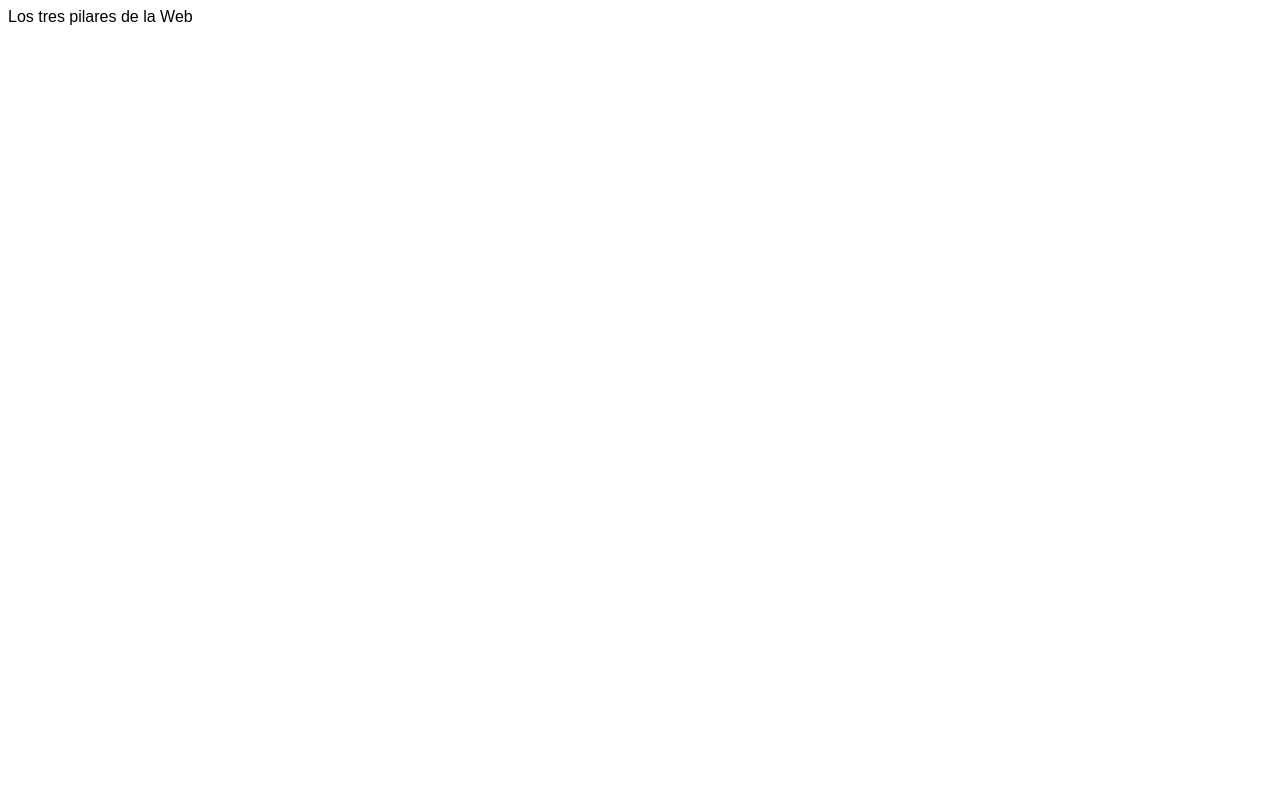
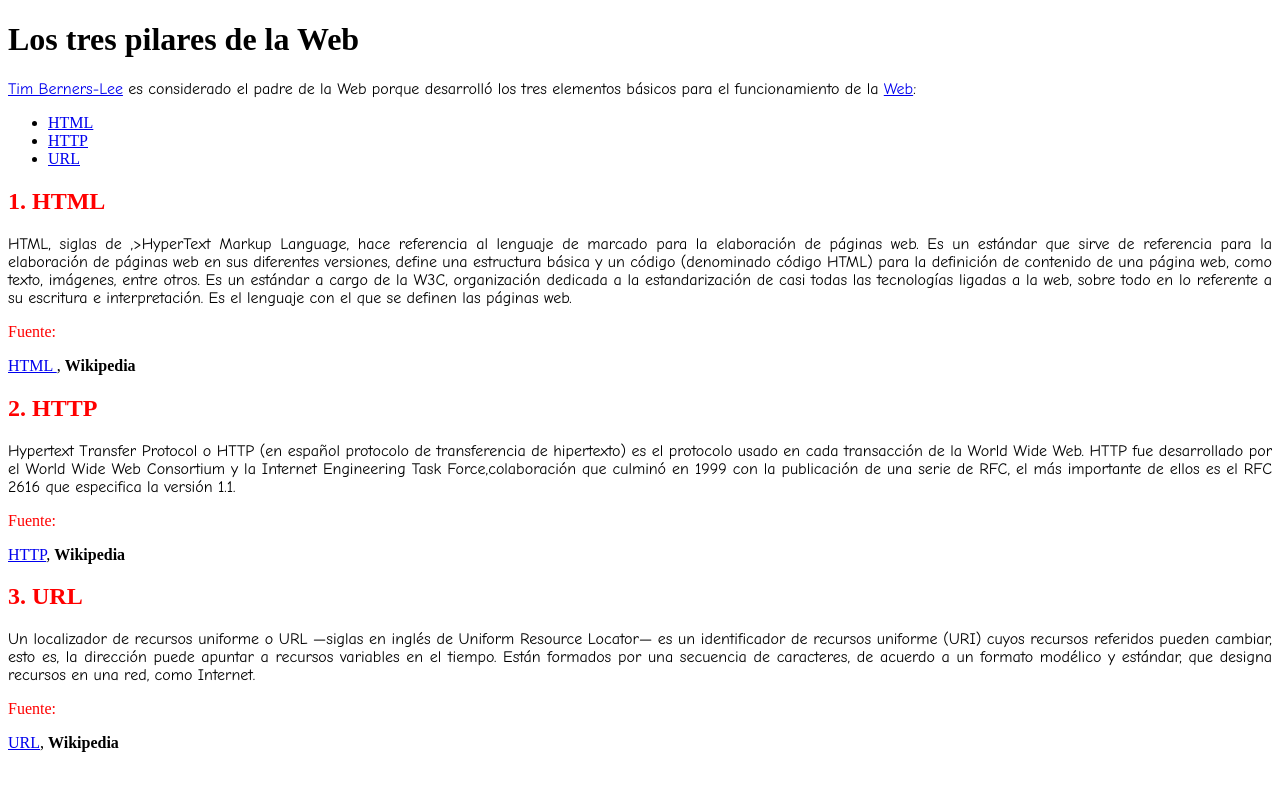
Before and after one commit to 31565181/lab_2_html, a plain HTML site: page index.html in a window 1280 px wide. Drawn offline with Linux system fonts and the light colour scheme.

Commit message:
Update index.html

```diff
--- a/index.html
+++ b/index.html
@@ -1,16 +1,74 @@
 <!DOCTYPE html>
-<html lang="en">
+<html>
 <head>
-    <meta charset="UTF-8">
-    <meta name="viewport" content="width=device-width, initial-scale=1.0">
-    <title>Los tres pilares de las Web</title>
-    <style>
+<title>Los tres pilares de la Web</title>
 
-    </style>
+<style>
+    p {
+      text-align: justify;
+      font-family: "Comic Sans MS", sans-serif;
+      font-size: 10 px;
+    }
+  </style>
+
 </head>
 <body>
-    <Los style="font-family: Arial;">Los tres pilares de la Web</h1>
 
+<h1>Los tres pilares de la Web</h1>
+<p>
+<a href="http://es.wikipedia.org/wiki/Tim_Berners-Lee">Tim Berners-Lee</a> es considerado el padre de la Web porque desarrolló los tres elementos básicos para el funcionamiento de la <a href="http://es.wikipedia.org/wiki/World_Wide_Web">Web</a>:
+</p>
+
+<ul>
+<li><a href="#html">HTML</a></li>
+<li><a href="#http">HTTP</a></li>
+<li><a href="#url">URL</a></li>
+</ul>
+
+<h2 id="html" style="color: red;">1. HTML</h2>
+<p>
+HTML, siglas de ,>HyperText Markup Language, hace referencia al lenguaje de marcado para la elaboración de páginas web. Es un estándar que sirve de referencia para la elaboración de páginas web en sus diferentes versiones, define una estructura básica y un código (denominado código HTML) para la definición de contenido de una página web, como texto, imágenes, entre otros. Es un estándar a cargo de la W3C, organización dedicada a la estandarización de casi todas las tecnologías ligadas a la web, sobre todo en lo referente a su escritura e interpretación. Es el lenguaje con el que se definen las páginas web.
+</p>
+
+<p>
+  <div style="color: red;">Fuente:</div>
+
+  <p>
+
+  </p>
+<a href="http://es.wikipedia.org/wiki/HTML">HTML </a>, <strong>Wikipedia</strong>
+</p>
+
+<h2 id="http" style="color: red;">2. HTTP</h2>
+<p>
+Hypertext Transfer Protocol o HTTP (en español protocolo de transferencia de hipertexto) es el protocolo usado en cada transacción de la World Wide Web. HTTP fue desarrollado por el World Wide Web Consortium y la Internet Engineering Task Force,colaboración que culminó en 1999 con la publicación de una serie de RFC, el más importante de ellos es el RFC 2616 que especifica la  versión 1.1.
+</p>
+
+<p>
+<div  style="color: red;">Fuente:</div>
+<p>
+
+
+</p>
+
+<a href="http://es.wikipedia.org/wiki/Hypertext_Transfer_Protocol">HTTP</a>, <strong>Wikipedia</strong>
+</p>
+
+
+<h2 id="url" style="color: red;">3. URL</h2>
+
+<p>
+Un localizador de recursos uniforme o URL —siglas en inglés de Uniform Resource Locator— es un identificador de recursos uniforme (URI) cuyos recursos referidos pueden cambiar, esto es, la dirección puede apuntar a recursos variables en el tiempo. Están formados por una secuencia de caracteres, de acuerdo a un formato modélico y estándar, que designa recursos en una red, como Internet.
+</p>
+
+<p>
+<div  style="color: red;">Fuente:</div>
+<p>
+
+
+</p>
+<a href="http://es.wikipedia.org/wiki/Localizador_de_recursos_uniforme">URL</a>, <strong>Wikipedia</strong>
+</p>
 
 </body>
 </html>
```
